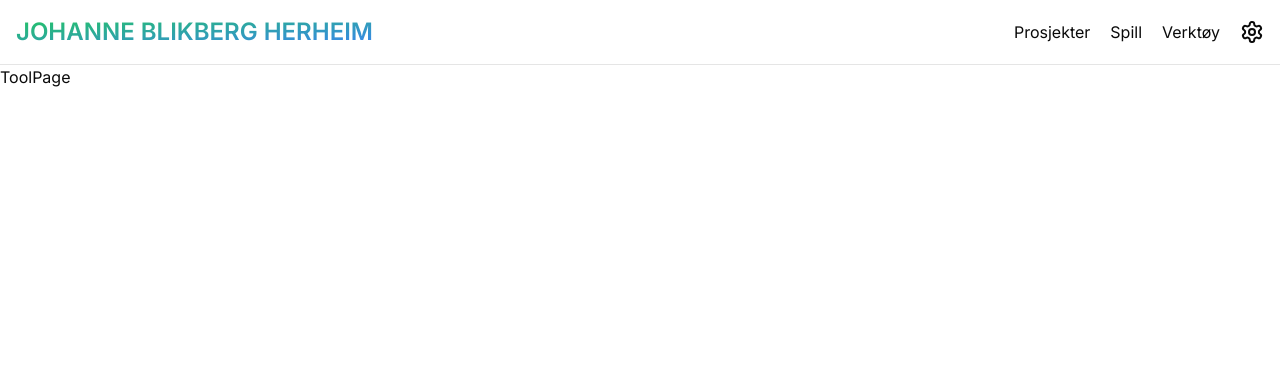
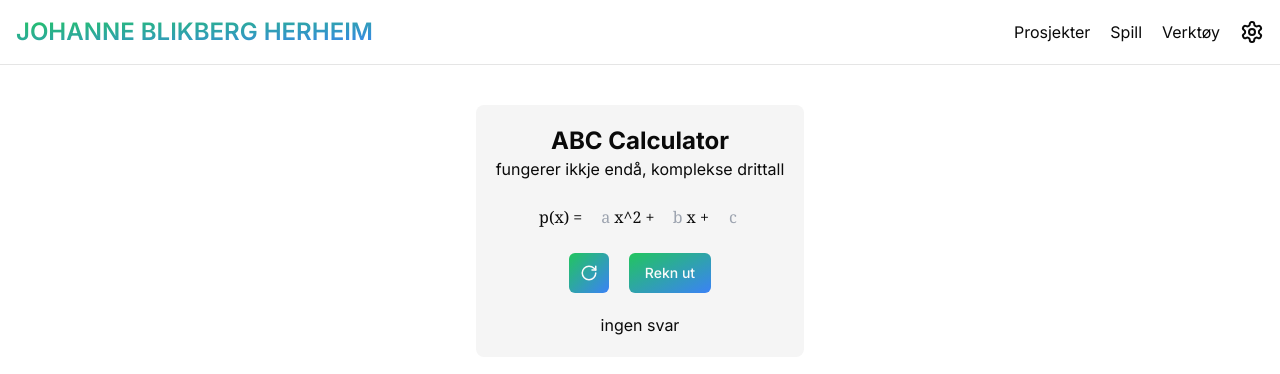
Before and after one commit to johanneherheim/personal-website, a Next.js app: page /tools in a window 1280 px wide. Shown: the top 374 px of the page. Built offline with nearby package versions, Linux system fonts and the light colour scheme.

Commit message:
Abc calc layout

```diff
--- /dev/null
+++ b/app/tools/abc-calc.tsx
@@ -0,0 +1,72 @@
+"use client";
+import { Button } from "@/components/ui/button";
+import React, { useState } from "react";
+import { RotateCw } from "lucide-react";
+import { sqrt, complex, Complex } from "mathjs";
+
+export default function AbcCalc() {
+  const [a, setA] = useState<string>("");
+  const [b, setB] = useState<string>("");
+  const [c, setC] = useState<string>("");
+  const [answer, setAnswer] = useState<string>("ingen svar");
+
+  const handleReset = () => {
+    setA("");
+    setB("");
+    setC("");
+    setAnswer("feil svar");
+  };
+
+  const handleSolve = () => {};
+
+  return (
+    <div className="flex flex-col items-center bg-muted rounded-lg p-5">
+      <h1 className="text-2xl font-bold">ABC Calculator</h1>
+      <p>fungerer ikkje endå, komplekse drittall</p>
+      <div className="font-serif my-5">
+        p(x) =
+        <input
+          type="text"
+          placeholder="a"
+          value={a}
+          onChange={(e) => setA(e.target.value)}
+          className="w-8 text-right p-1 bg-muted"
+        />
+        x^2 +
+        <input
+          type="text"
+          placeholder="b"
+          value={b}
+          onChange={(e) => setB(e.target.value)}
+          className="w-8 text-right p-1 bg-muted"
+        />
+        x +
+        <input
+          type="text"
+          placeholder="c"
+          value={c}
+          onChange={(e) => setC(e.target.value)}
+          className="w-8 text-right p-1 bg-muted"
+        />
+      </div>
+      <div className="flex gap-5">
+        <Button
+          className="bg-gradient-to-tl from-blue-500 to-green-500"
+          size="icon"
+          onClick={() => {
+            handleReset();
+          }}
+        >
+          <RotateCw className="scale-75" />
+        </Button>
+        <Button
+          className="bg-gradient-to-tl from-blue-500 to-green-500"
+          onClick={() => handleSolve()}
+        >
+          Rekn ut
+        </Button>
+      </div>
+      <div className="mt-5">{answer}</div>
+    </div>
+  );
+}
--- a/app/tools/page.tsx
+++ b/app/tools/page.tsx
@@ -1,3 +1,9 @@
+import AbcCalc from "./abc-calc";
+
 export default function ToolPage() {
-  return <div>ToolPage</div>;
+  return (
+    <div className="flex justify-center m-10">
+      <AbcCalc />
+    </div>
+  );
 }
--- a/package.json
+++ b/package.json
@@ -16,6 +16,7 @@
     "class-variance-authority": "^0.7.0",
     "clsx": "^2.1.1",
     "lucide-react": "^0.424.0",
+    "mathjs": "^13.0.3",
     "next": "14.2.5",
     "next-themes": "^0.3.0",
     "react": "^18",
```
Also changed, not shown: 1 other file (tests, documents, lock files or other folders).
